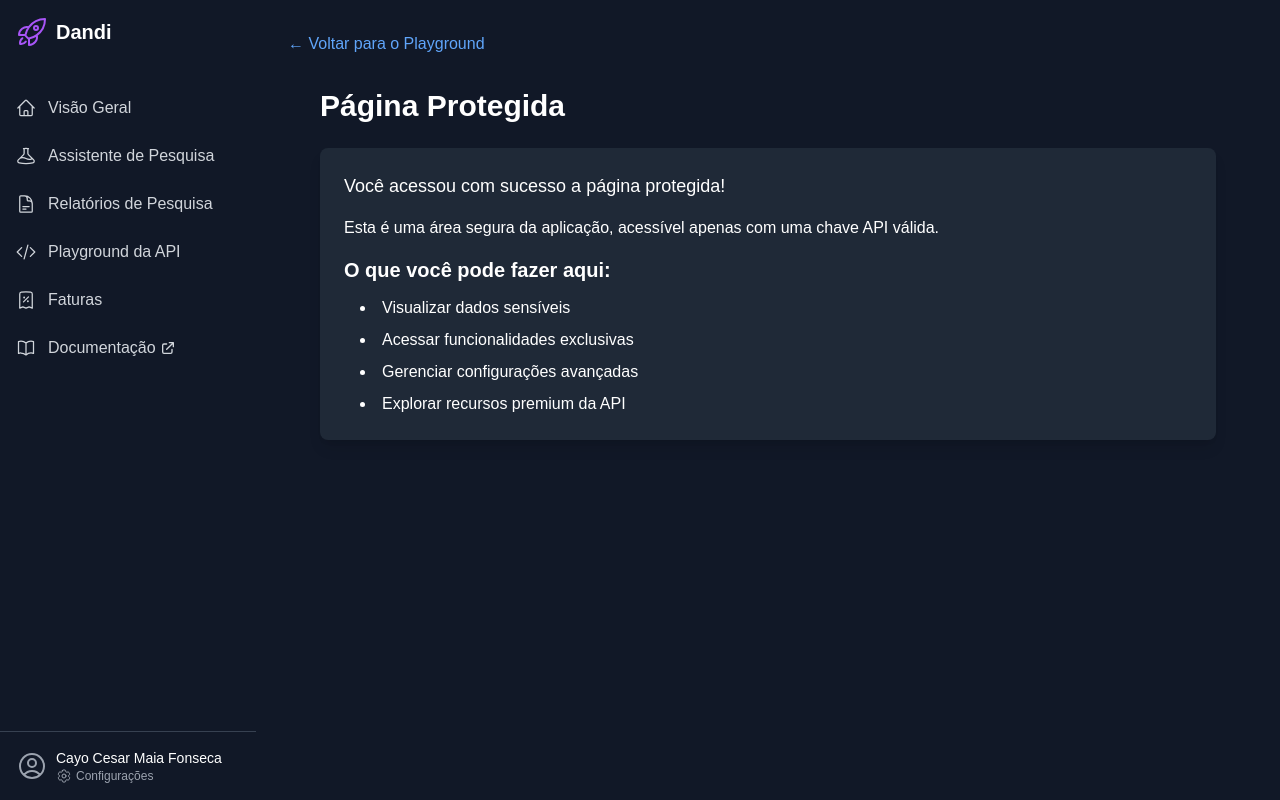
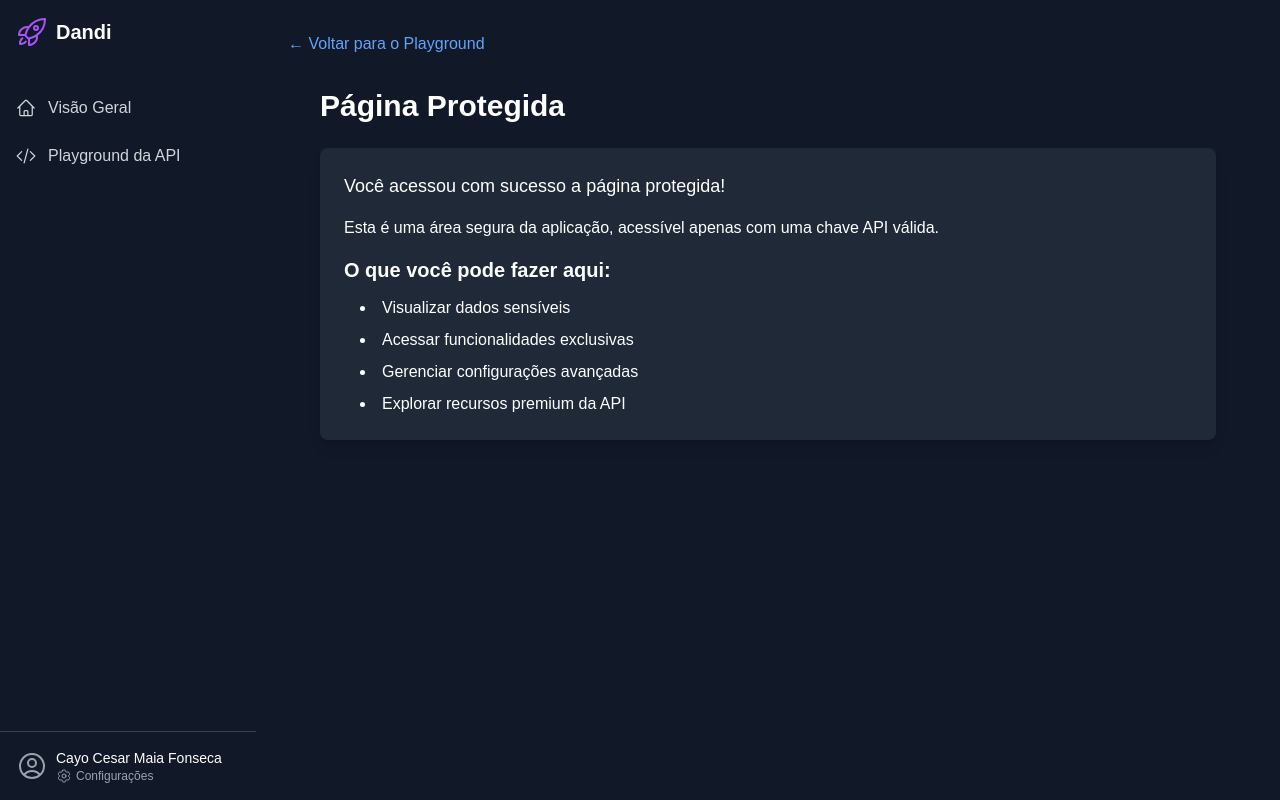
Before and after one commit to cayomf/dandi, a Next.js app: page /protected in a window 1280 px wide. Built offline with nearby package versions, Linux system fonts and the light colour scheme.

Commit message:
retirada de itens nao usados na sidebar

```diff
--- a/app/components/Sidebar.tsx
+++ b/app/components/Sidebar.tsx
@@ -3,12 +3,8 @@ import Link from 'next/link';
 import { HomeIcon, BeakerIcon, DocumentTextIcon, CodeBracketIcon, ReceiptPercentIcon, BookOpenIcon, RocketLaunchIcon, UserCircleIcon, Cog6ToothIcon } from '@heroicons/react/24/outline';
 
 const menuItems = [
-  { name: 'Visão Geral', icon: HomeIcon, href: '/dashboards' },
-  { name: 'Assistente de Pesquisa', icon: BeakerIcon, href: '/dashboard/research-assistant' },
-  { name: 'Relatórios de Pesquisa', icon: DocumentTextIcon, href: '/dashboard/research-reports' },
-  { name: 'Playground da API', icon: CodeBracketIcon, href: '/playground' },
-  { name: 'Faturas', icon: ReceiptPercentIcon, href: '/dashboard/invoices' },
-  { name: 'Documentação', icon: BookOpenIcon, href: '/documentation', external: true },
+  { name: 'Visão Geral', icon: HomeIcon, href: '/dashboards', external: false },
+  { name: 'Playground da API', icon: CodeBracketIcon, href: '/playground', external: false },
 ];
 
 const Sidebar = () => {
```
